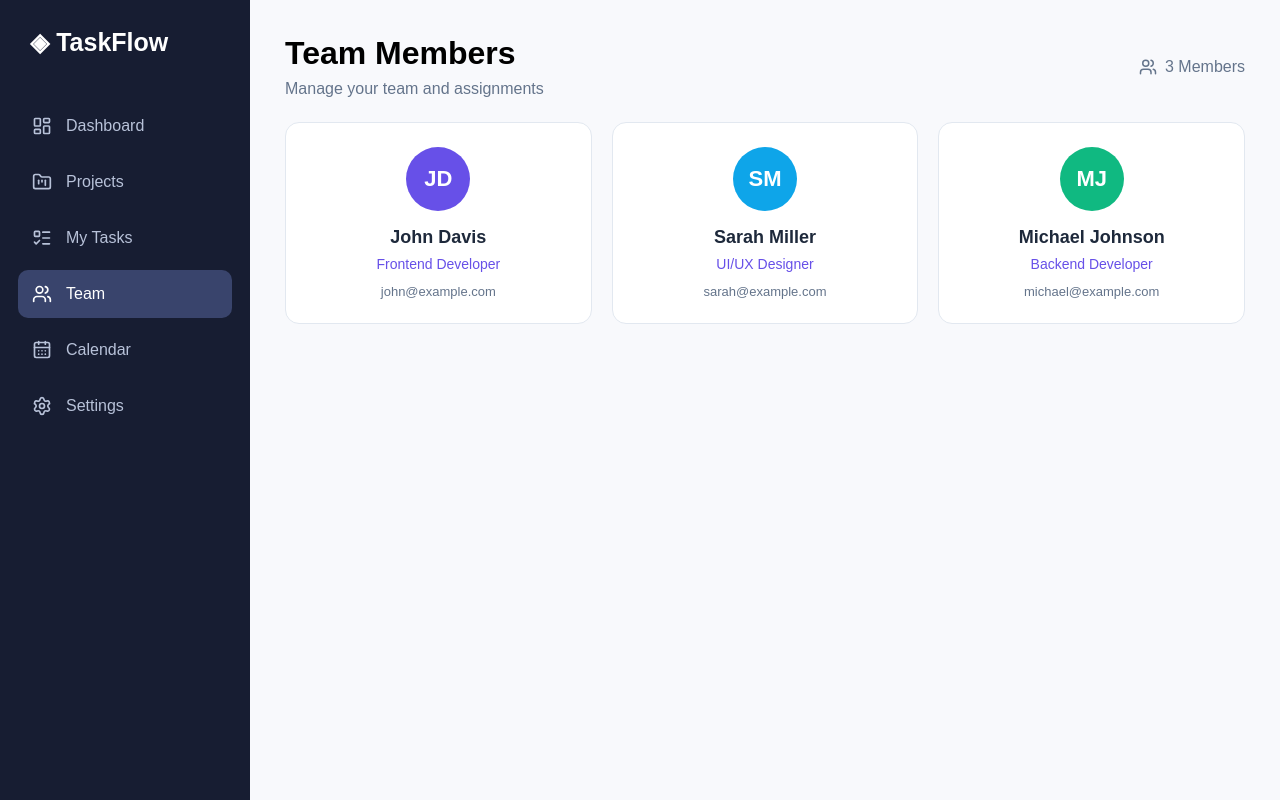
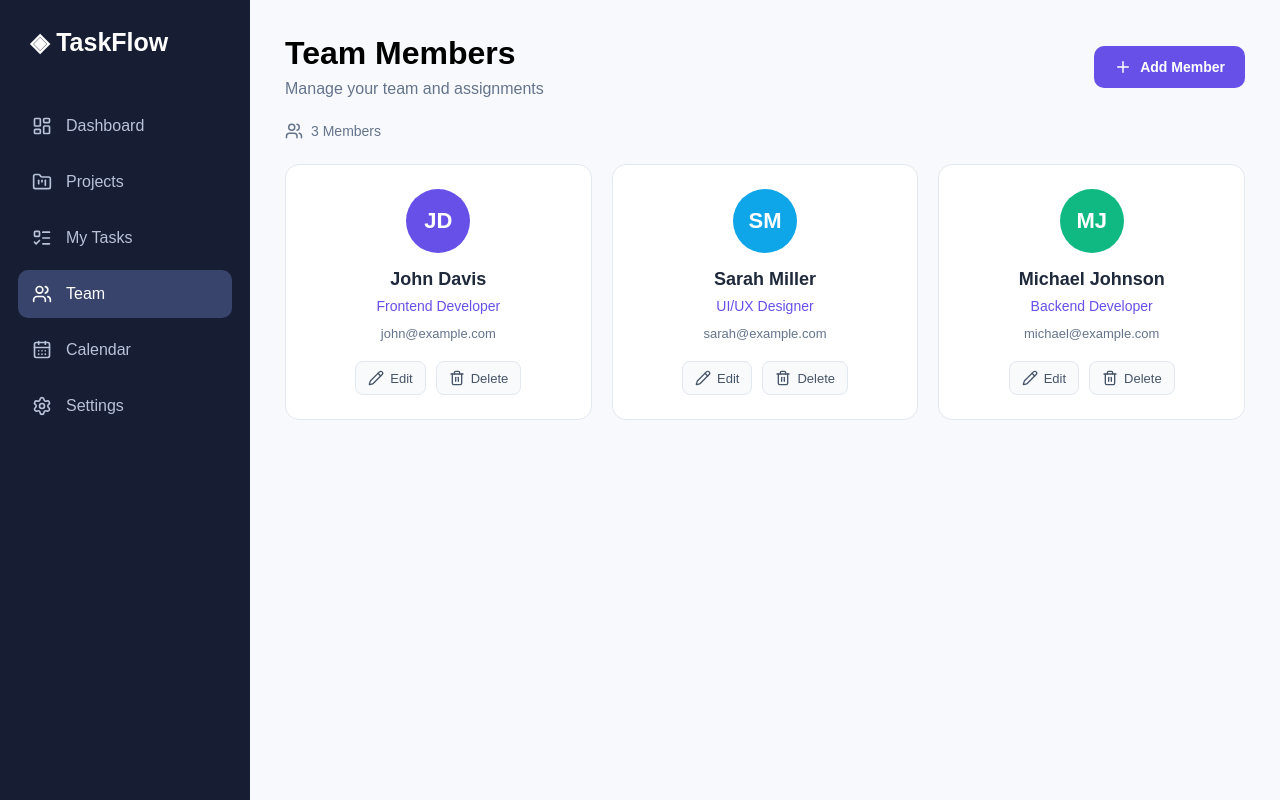
Before and after one commit to gil75r/taskflow, a React (Vite) app: page /team in a window 1280 px wide. Built offline with nearby package versions, Linux system fonts and the light colour scheme.

Commit message:
Add team member CRUD functionality

```diff
--- a/src/App.css
+++ b/src/App.css
@@ -962,6 +962,108 @@ nav-disabled
   overflow-wrap: anywhere;
 }
 
+/* Team Form */
+
+.team-member-form
+{
+  display: flex;
+  flex-direction: column;
+  gap: 18px;
+}
+
+.team-member-form h2
+{
+  margin: 0 0 8px;
+  color: #1e293b;
+}
+
+.team-member-form .form-field
+{
+  display: flex;
+  flex-direction: column;
+  gap: 8px;
+}
+
+.team-member-form label
+{
+  font-size: 14px;
+  font-weight: 600;
+  color: #334155;
+}
+
+.team-member-form input:not([type="color"])
+{
+  padding: 11px 12px;
+  border: 1px solid #cbd5e1;
+  border-radius: 8px;
+  font: inherit;
+}
+
+.team-member-form input[type="color"]
+{
+  width: 70px;
+  height: 42px;
+  padding: 4px;
+  border: 1px solid #cbd5e1;
+  border-radius: 8px;
+  cursor: pointer;
+}
+
+.team-form-actions
+{
+  display: flex;
+  justify-content: flex-end;
+  gap: 12px;
+  margin-top: 8px;
+}
+
+/* Team Card Actions */
+
+.team-member-actions
+{
+  display: flex;
+  justify-content: center;
+  gap: 10px;
+  margin-top: 20px;
+}
+
+.team-action-button
+{
+  display: inline-flex;
+  align-items: center;
+  justify-content: center;
+  gap: 6px;
+  padding: 8px 12px;
+  border: 1px solid #e2e8f0;
+  border-radius: 8px;
+  background: #f8fafc;
+  color: #475569;
+  font: inherit;
+  font-size: 13px;
+  cursor: pointer;
+}
+
+.team-action-button:hover
+{
+  background: #ede9fe;
+  color: #6750e8;
+}
+
+.team-delete-button:hover
+{
+  background: #fef2f2;
+  color: #dc2626;
+}
+
+.team-summary
+{
+  display: flex;
+  align-items: center;
+  gap: 8px;
+  color: #64748b;
+  font-size: 14px;
+}
+
 /* Responsive */
 
 @media(max-width: 1100px)
--- a/src/components/TeamMemberCard.tsx
+++ b/src/components/TeamMemberCard.tsx
@@ -1,26 +1,30 @@
+import { Pencil, Trash2 } from 'lucide-react';
 import type { TeamMember } from '../types';
 
 interface TeamMemberCardProps
 {
     member: TeamMember;
+    onEdit: (member: TeamMember)=> void;
+    onDelete: (id: number)=> void;
 }
 
 export default function TeamMemberCard
 ({
-    member
+    member,
+    onEdit,
+    onDelete
 }: TeamMemberCardProps)
 {
     const initials=member.name
         .trim()
         .split(/\s+/)
         .slice(0, 2)
-        .map(word => word.charAt(0))
+        .map(word=> word.charAt(0))
         .join('')
         .toUpperCase();
 
     return(
         <article className="team-member-card">
-
             <div
                 className="team-member-avatar"
                 style={{ backgroundColor: member.color }}
@@ -38,6 +42,27 @@ export default function TeamMemberCard
                 {member.email}
             </p>
 
+            <div className="team-member-actions">
+                <button
+                    type="button"
+                    className="team-action-button"
+                    onClick={()=> onEdit(member)}
+                    aria-label={`Edit ${member.name}`}
+                >
+                    <Pencil size={16}/>
+                    Edit
+                </button>
+
+                <button
+                    type="button"
+                    className="team-action-button team-delete-button"
+                    onClick={()=> onDelete(member.id)}
+                    aria-label={`Delete ${member.name}`}
+                >
+                    <Trash2 size={16}/>
+                    Delete
+                </button>
+            </div>
         </article>
     );
 }
--- /dev/null
+++ b/src/components/TeamMemberForm.tsx
@@ -0,0 +1,100 @@
+import { useState, type SubmitEvent } from 'react';
+import type { TeamMember } from '../types';
+
+interface TeamMemberFormProps
+{
+    member?: TeamMember;
+        onSave: (member: Omit<TeamMember, 'id'>)=> void;
+        onCancel: ()=> void;
+}
+
+export default function TeamMemberForm
+({
+    member,
+    onSave,
+    onCancel
+}: TeamMemberFormProps)
+{
+    const [name, setName]=useState(member?.name ?? '');
+    const [email, setEmail]=useState(member?.email ?? '');
+    const [role, setRole]=useState(member?.role ?? '');
+    const [color, setColor]=useState(member?.color ?? '#6750e8');
+
+    function handleSubmit(event: SubmitEvent<HTMLFormElement>)
+    {
+        event.preventDefault();
+
+        if(!name.trim() || !email.trim() || !role.trim())
+        {
+            return;
+        }
+
+        onSave({ name: name.trim(), email: email.trim(), role: role.trim(), color });
+    }
+
+    return(
+        <form className="team-member-form" onSubmit={handleSubmit}>
+            <h2>{member ? 'Edit Team Member' : 'Add Team Member'}</h2>
+
+            <div className="form-field">
+                <label htmlFor="member-name">Full Name</label>
+                <input
+                    id="member-name"
+                    type="text"
+                    value={name}
+                    onChange={event=> setName(event.target.value)}
+                    placeholder="Enter full name"
+                    required
+                />
+            </div>
+
+            <div className="form-field">
+                <label htmlFor="member-email">Email</label>
+                <input
+                    id="member-email"
+                    type="email"
+                    value={email}
+                    onChange={event=> setEmail(event.target.value)}
+                    placeholder="Enter email address"
+                    required
+                />
+            </div>
+
+            <div className="form-field">
+                <label htmlFor="member-role">Role</label>
+                <input
+                    id="member-role"
+                    type="text"
+                    value={role}
+                    onChange={event=> setRole(event.target.value)}
+                    placeholder="e.g. Frontend Developer"
+                    required
+                />
+            </div>
+
+            <div className="form-field">
+                <label htmlFor="member-color">Avatar Color</label>
+                <input
+                    id="member-color"
+                    type="color"
+                    value={color}
+                    onChange={event=> setColor(event.target.value)}
+                />
+            </div>
+
+            <div className="team-form-actions">
+                <button
+                    type="button"
+                    className="secondary-button"
+                    onClick={onCancel}
+                >
+                    Cancel
+                </button>
+
+                <button type="submit" className="primary-button">
+                    {member ? 'Save Changes' : 'Add Member'}
+                </button>
+            </div>
+        </form>
+    );
+}
--- a/src/pages/Team.tsx
+++ b/src/pages/Team.tsx
@@ -1,10 +1,79 @@
-import { Users } from 'lucide-react';
+
+import { useState } from 'react';
+import { Plus, Users } from 'lucide-react';
+import type { TeamMember } from '../types';
 import { useTeam } from '../context/TeamContext';
 import TeamMemberCard from '../components/TeamMemberCard';
+import TeamMemberForm from '../components/TeamMemberForm';
 
 export default function Team()
 {
-    const { members }=useTeam();
+    const
+    {
+        members,
+        addMember,
+        updateMember,
+        deleteMember
+    }=useTeam();
+
+    const [showForm, setShowForm]=useState(false);
+    const [editingMember, setEditingMember]=useState<TeamMember | null>(null);
+
+    function openNewMemberForm()
+    {
+        setEditingMember(null);
+        setShowForm(true);
+    }
+
+    function openEditMemberForm(member: TeamMember)
+    {
+        setEditingMember(member);
+        setShowForm(true);
+    }
+
+    function closeForm()
+    {
+        setShowForm(false);
+        setEditingMember(null);
+    }
+
+    function handleSave(data: Omit<TeamMember, 'id'>)
+    {
+        if(editingMember)
+        {
+            updateMember
+            ({
+                ...data,
+                id: editingMember.id
+            });
+        }
+        else
+        {
+            addMember(data);
+        }
+
+        closeForm();
+    }
+
+    function handleDelete(id: number)
+    {
+        const member=members.find
+        (
+            member=> member.id===id
+        );
+
+        if(!member)
+        {
+            return;
+        }
+
+        const confirmed=window.confirm(`Are you sure you want to delete ${member.name}?`);
+
+        if(confirmed)
+        {
+            deleteMember(id);
+        }
+    }
 
     return(
         <div className="team-page">
@@ -15,17 +84,26 @@ export default function Team()
                     <p>Manage your team and assignments</p>
                 </div>
 
-                <span className="team-total">
-                    <Users size={18}/>
-                    {members.length} Members
-                </span>
+                <button
+                    type="button"
+                    className="primary-button"
+                    onClick={openNewMemberForm}
+                >
+                    <Plus size={18}/>
+                    Add Member
+                </button>
+            </div>
+
+            <div className="team-summary">
+                <Users size={18}/>
+                <span>{members.length} Members</span>
             </div>
 
             {
-                members.length === 0 ?
+                members.length===0 ?
                 (
                     <p className="empty-message">
-                        No team members yet.
+                        No team members yet. Add your first team member.
                     </p>
                 ) :
                 (
@@ -34,14 +112,41 @@ export default function Team()
                         members.map(member=>
                         (
                             <TeamMemberCard
-                            key={member.id}
-                            member={member}
+                                key={member.id}
+                                member={member}
+                                onEdit={openEditMemberForm}
+                                onDelete={handleDelete}
                             />
                         ))
                     }
                     </div>
                 )
             }
+
+            {
+                showForm &&
+                (
+                    <div className="modal-backdrop">
+                        <div
+                            className="modal-content"
+                            role="dialog"
+                            aria-modal="true"
+                            aria-label=
+                            {
+                                editingMember ? 'Edit Team Member' : 'Add Team Member'
+                            }
+                        >
+                            <TeamMemberForm
+                                key={editingMember?.id ?? 'new'}
+                                member={editingMember ?? undefined}
+                                onSave={handleSave}
+                                onCancel={closeForm}
+                            />
+                        </div>
+                    </div>
+                )
+            }
+
         </div>
     );
 }
```
Lines whose indentation alone changed are shown as unchanged.
